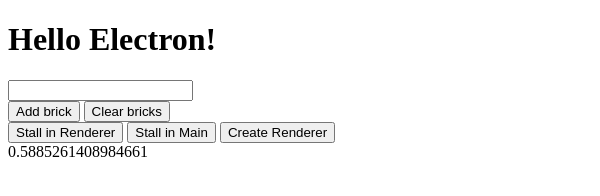
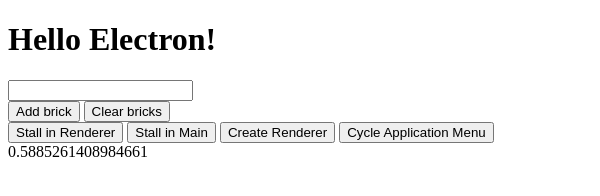
Before and after one commit to patrickhulce/electron-performance-examples, an Electron app: page index.html in a window 600 px wide. Drawn offline with Linux system fonts and the light colour scheme.

Commit message:
feat: add application menu memory leak

```diff
--- a/index.html
+++ b/index.html
@@ -26,11 +26,30 @@
     <button onclick="require('electron').ipcRenderer.send('command', {type: 'new-renderer'})">
       Create Renderer
     </button>
+    <button onclick="recycleApplicationMenu()">
+      Cycle Application Menu
+    </button>
 
     <div id="random-counter"></div>
     <div id="bricks"></div>
 
     <script>
+      function recycleApplicationMenu() {
+        const extraLargeObject = {}
+        for (let i = 0; i < 10000; i++) {
+          extraLargeObject[`cool-key${i}`] = `super long string ${Date.now()}`.repeat(100)
+        }
+
+        const {Menu} = require('electron').remote
+        const menu = Menu.buildFromTemplate([
+          {
+            label: 'Menu Option',
+            submenu: [{label: 'Action', click: () => console.log(extraLargeObject)}],
+          },
+        ])
+        Menu.setApplicationMenu(menu)
+      }
+
       function addBrick() {
         document.getElementById('bricks').appendChild(document.createElement('div'))
       }
```
